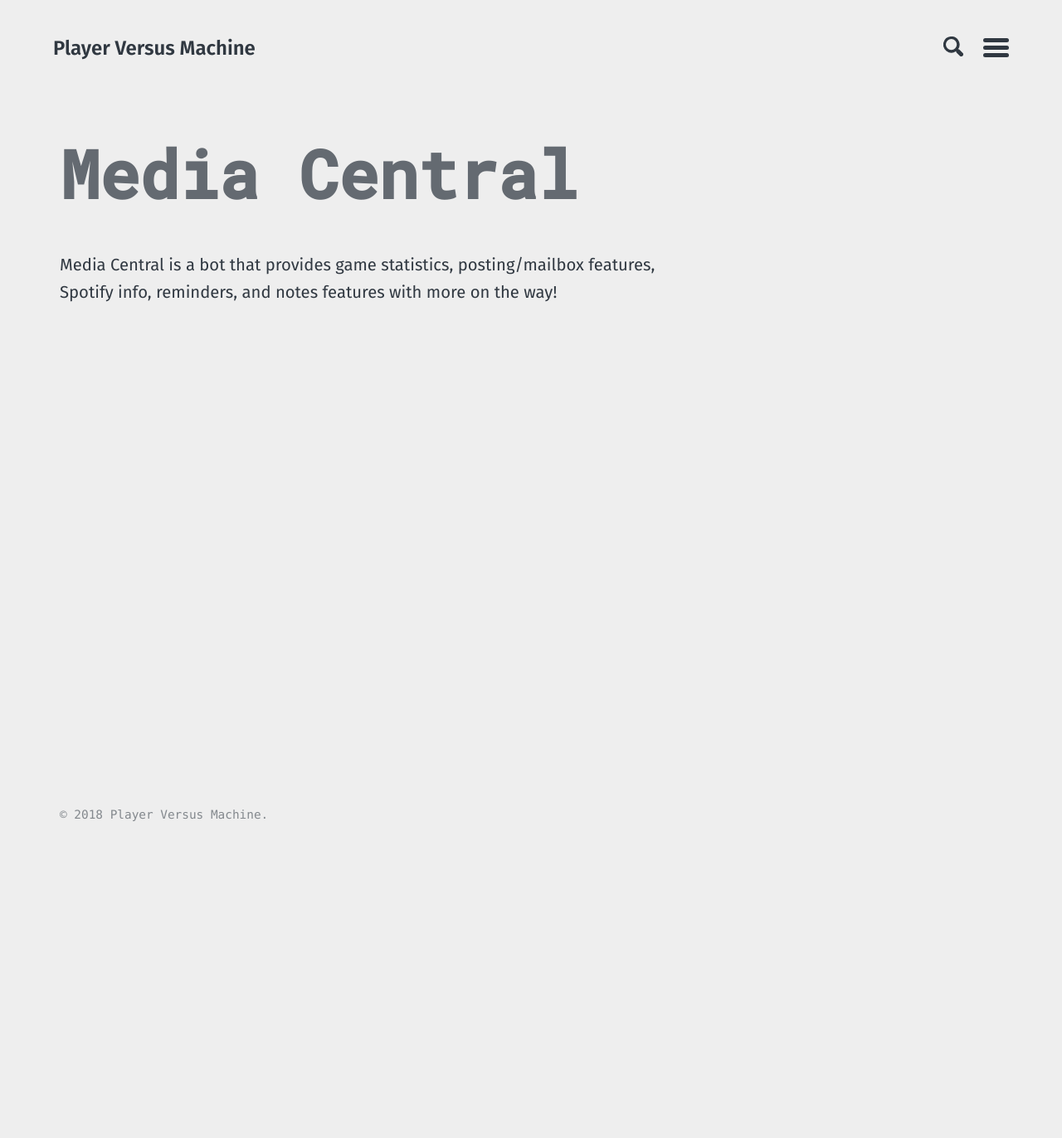
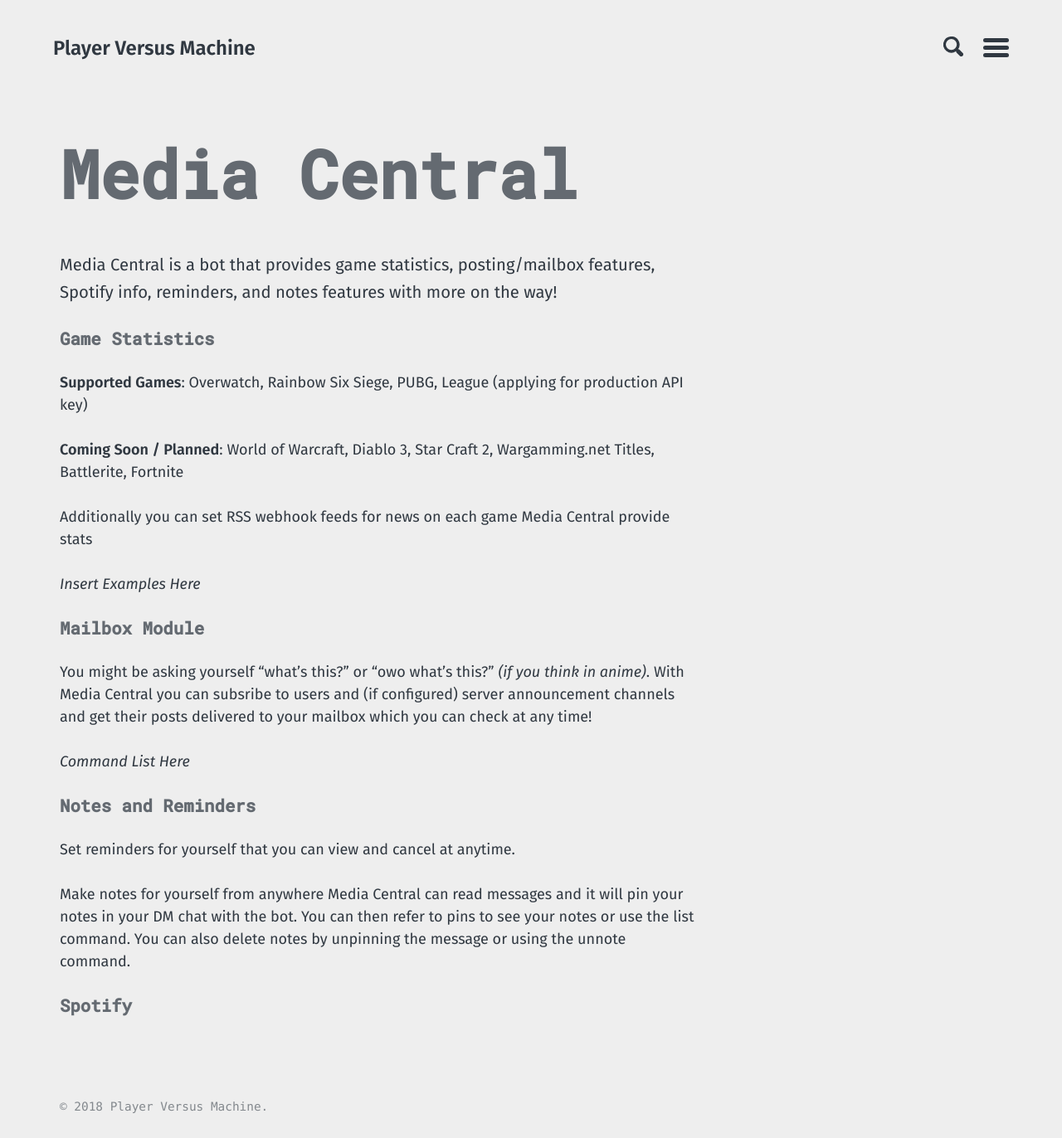
Before and after one commit to PlayerVMachine/PlayerVMachine.github.io, a Jekyll site: the page built from mt-bot.md, in a window 1280 px wide. Shown: the whole page at 83% size. Built offline with Jekyll 4.4.1, drawn with Linux system fonts in a browser that asks for light colours; before the commit the page ends 1021 px from its top, so only the background shows below that.

Commit message:
More bot info

```diff
--- a/mt-bot.md
+++ b/mt-bot.md
@@ -7,3 +7,24 @@
 ---
 
 Media Central is a bot that provides game statistics, posting/mailbox features, Spotify info, reminders, and notes features with more on the way!
+
+#### Game Statistics
+**Supported Games**: Overwatch, Rainbow Six Siege, PUBG, League (applying for production API key)
+
+**Coming Soon / Planned**: World of Warcraft, Diablo 3, Star Craft 2, Wargamming.net Titles, Battlerite, Fortnite
+
+Additionally you can set RSS webhook feeds for news on each game Media Central provide stats
+
+_Insert Examples Here_
+
+#### Mailbox Module
+You might be asking yourself "what's this?" or "owo what's this?" _(if you think in anime)_. With Media Central you can subsribe to users and (if configured) server announcement channels and get their posts delivered to your mailbox which you can check at any time!
+
+_Command List Here_
+
+#### Notes and Reminders
+Set reminders for yourself that you can view and cancel at anytime.
+
+Make notes for yourself from anywhere Media Central can read messages and it will pin your notes in your DM chat with the bot. You can then refer to pins to see your notes or use the list command. You can also delete notes by unpinning the message or using the unnote command.
+
+#### Spotify
```
